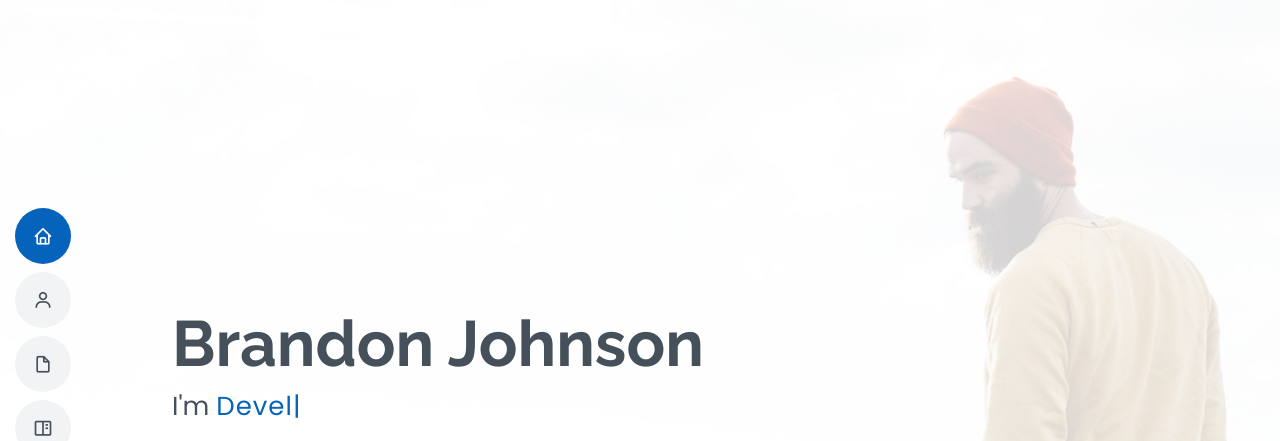
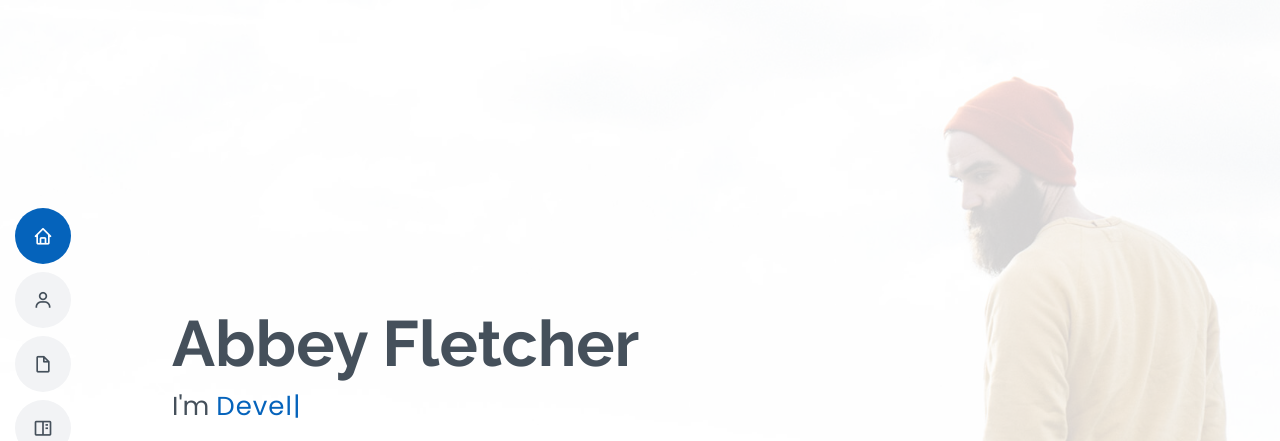
Before and after one commit to cyberchai/freelance_template, a plain HTML site: page index.html in a window 1280 px wide. Shown: the top 441 px of the page. Drawn offline with nearby package versions, Linux system fonts and the light colour scheme; a script that the page names is missing; files whose address does not match are found by name.

Commit message:
Update index.html
name change

```diff
--- a/index.html
+++ b/index.html
@@ -59,7 +59,7 @@
   <!-- ======= Hero Section ======= -->
   <section id="hero" class="d-flex flex-column justify-content-center">
     <div class="container" data-aos="zoom-in" data-aos-delay="100">
-      <h1>Brandon Johnson</h1>
+      <h1>Abbey Fletcher</h1>
       <p>I'm <span class="typed" data-typed-items="Designer, Developer, Freelancer, Photographer"></span></p>
       <div class="social-links">
         <a href="#" class="twitter"><i class="bx bxl-twitter"></i></a>
```
